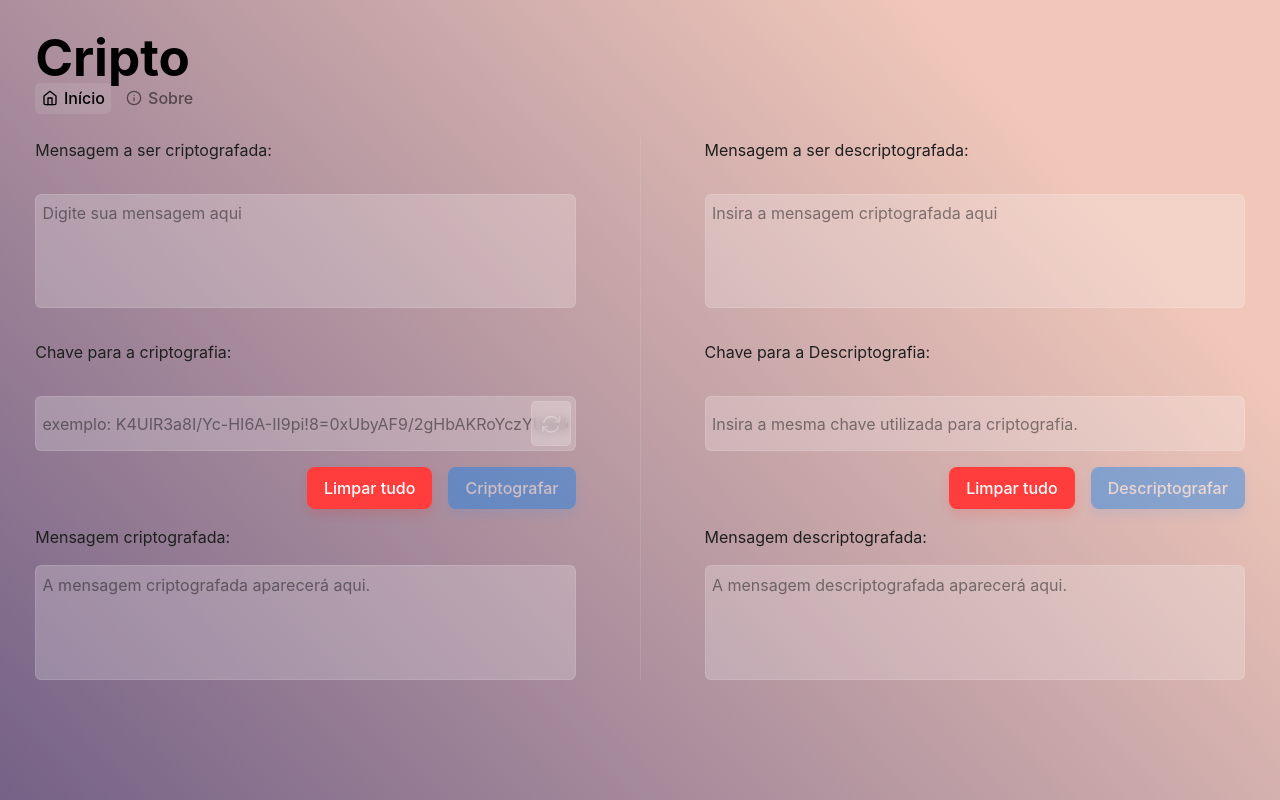
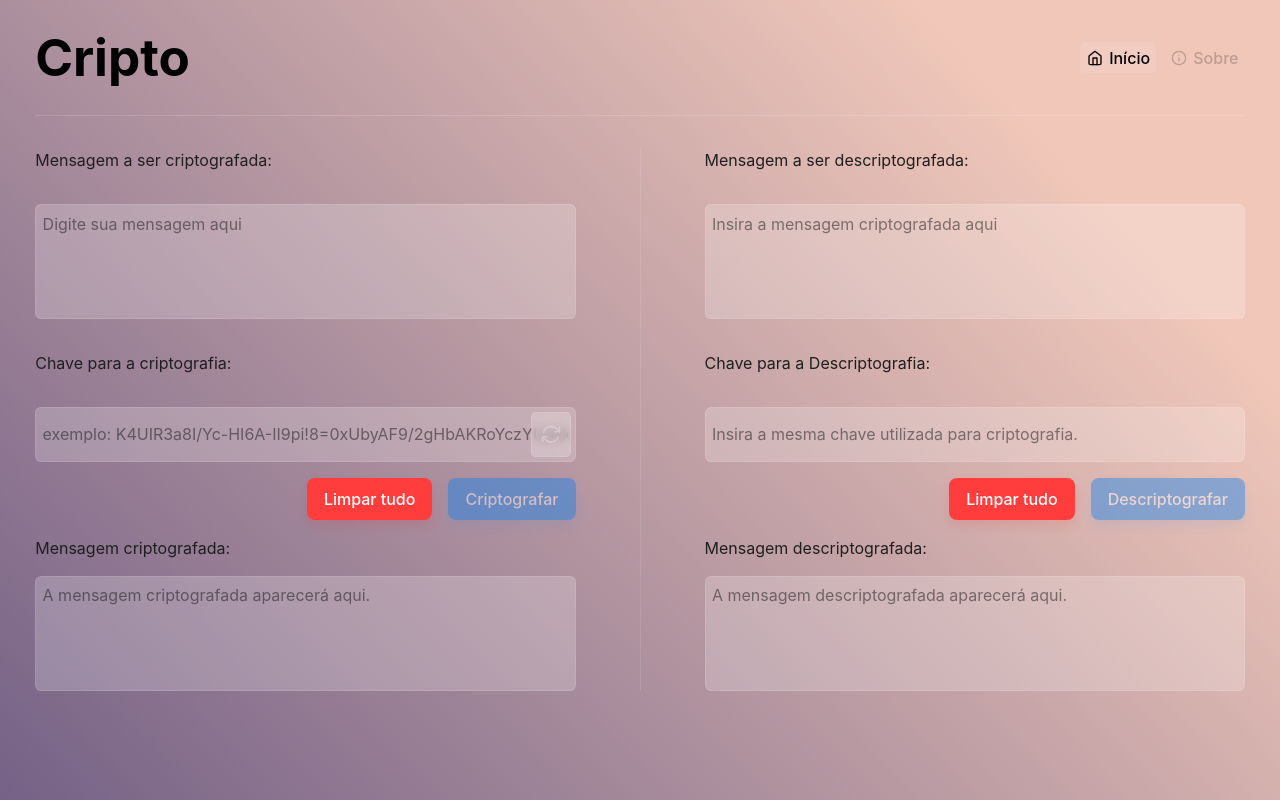
Before and after one commit to Wendell47/Cripto, a React (Vite) app: page / in a window 1280 px wide. Built offline with nearby package versions, Linux system fonts and the light colour scheme.

Commit message:
[#1]**refactor**: realized in header component

```diff
--- a/src/components/Header/styles.css
+++ b/src/components/Header/styles.css
@@ -1,15 +1,22 @@
 
-header{
-    margin-bottom: 1.5rem;
-}
+header {
+    padding-block-end: 2rem;
+    margin-bottom: 2rem;
+    border-bottom: 1px solid rgba(255, 255, 255, 0.144);
+    display: flex;
+    justify-content: space-between;
+    align-items: center;
+  }
+
 a.active{
     color: rgb(255, 255, 255);
+    opacity: 1;
 }
 
 a  {
 font-weight: 500;
-color: #ffffff86;
-text-decoration: inherit;
+color: white;
+opacity: 0.4;
 text-decoration: none;
 display: flex;
 align-items: center;
@@ -19,7 +26,6 @@ border-radius: .3rem;
 }
 a:hover,a.active {
 background: rgba(255, 255, 255, 0.096);
-
 }
 
 .MenuMobileActive{
```
